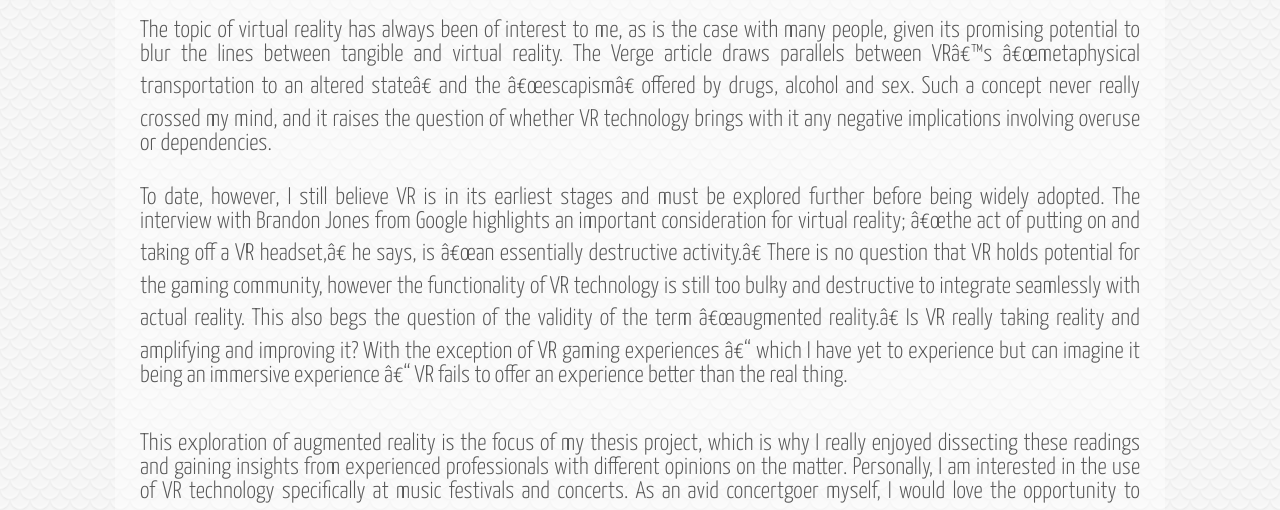
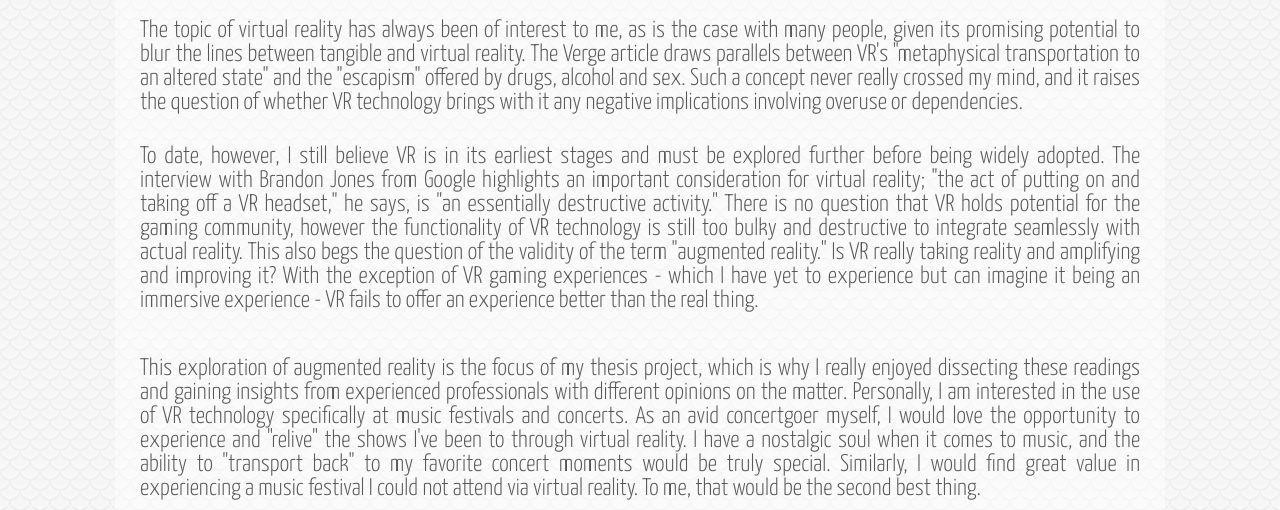
Before and after one commit to enmolina/molinaSite, a plain HTML site: page vrReadingResponse.html in a window 1280 px wide. Shown: the part 292-802 px from the top of the page. Drawn offline with Linux system fonts and the light colour scheme.

Commit message:
style update

```diff
--- a/vrReadingResponse.html
+++ b/vrReadingResponse.html
@@ -30,20 +30,20 @@
 					<p>
 					The topic of virtual reality has always been of interest to me, as is the case with many people,
 					given its promising potential to blur the lines between tangible and virtual reality. The Verge
-					article draws parallels between VR’s “metaphysical transportation to an altered state” and the
-					“escapism” offered by drugs, alcohol and sex. Such a concept never really crossed my mind, and it
+					article draws parallels between VR's "metaphysical transportation to an altered state" and the
+					"escapism" offered by drugs, alcohol and sex. Such a concept never really crossed my mind, and it
 					raises the question of whether VR technology brings with it any negative implications involving overuse
 					or dependencies.
 					<br><br>
 					<p>
 					To date, however, I still believe VR is in its earliest stages and must be explored further
 					before being widely adopted. The interview with Brandon Jones from Google highlights an important
-					consideration for virtual reality; “the act of putting on and taking off a VR headset,” he says, is
-					“an essentially destructive activity.” There is no question that VR holds potential for the gaming
+					consideration for virtual reality; "the act of putting on and taking off a VR headset," he says, is
+					"an essentially destructive activity." There is no question that VR holds potential for the gaming
 					community, however the functionality of VR technology is still too bulky and destructive to integrate
-					seamlessly with actual reality. This also begs the question of the validity of the term “augmented reality.”
-					Is VR really taking reality and amplifying and improving it? With the exception of VR gaming experiences –
-					which I have yet to experience but can imagine it being an immersive experience – VR fails to offer an
+					seamlessly with actual reality. This also begs the question of the validity of the term "augmented reality."
+					Is VR really taking reality and amplifying and improving it? With the exception of VR gaming experiences -
+					which I have yet to experience but can imagine it being an immersive experience - VR fails to offer an
 					experience better than the real thing.
 					</p>
 					<br><br>
@@ -51,18 +51,18 @@
 					This exploration of augmented reality is the focus of my thesis project, which is why I really enjoyed
 					dissecting these readings and gaining insights from experienced professionals with different opinions
 					on the matter. Personally, I am interested in the use of VR technology specifically at music festivals
-					and concerts. As an avid concertgoer myself, I would love the opportunity to experience and “relive”
-					the shows I’ve been to through virtual reality. I have a nostalgic soul when it comes to music, and
-					the ability to “transport back” to my favorite concert moments would be truly special. Similarly, I
+					and concerts. As an avid concertgoer myself, I would love the opportunity to experience and "relive"
+					the shows I've been to through virtual reality. I have a nostalgic soul when it comes to music, and
+					the ability to "transport back" to my favorite concert moments would be truly special. Similarly, I
 					would find great value in experiencing a music festival I could not attend via virtual reality. To me,
 					that would be the second best thing.
 					</p>
 					<br><br>
 					<p>
 					While similar ideas are floating around today, like the real estate walkthrough example mentioned in
-					Jones’ interview, VR still needs improvements on the functionality and integration of its hardware to offer
+					Jones' interview, VR still needs improvements on the functionality and integration of its hardware to offer
 					more immersive environments to users.
-					</p>
+					</p><br>
 				</main>
 
 				<footer>
```
